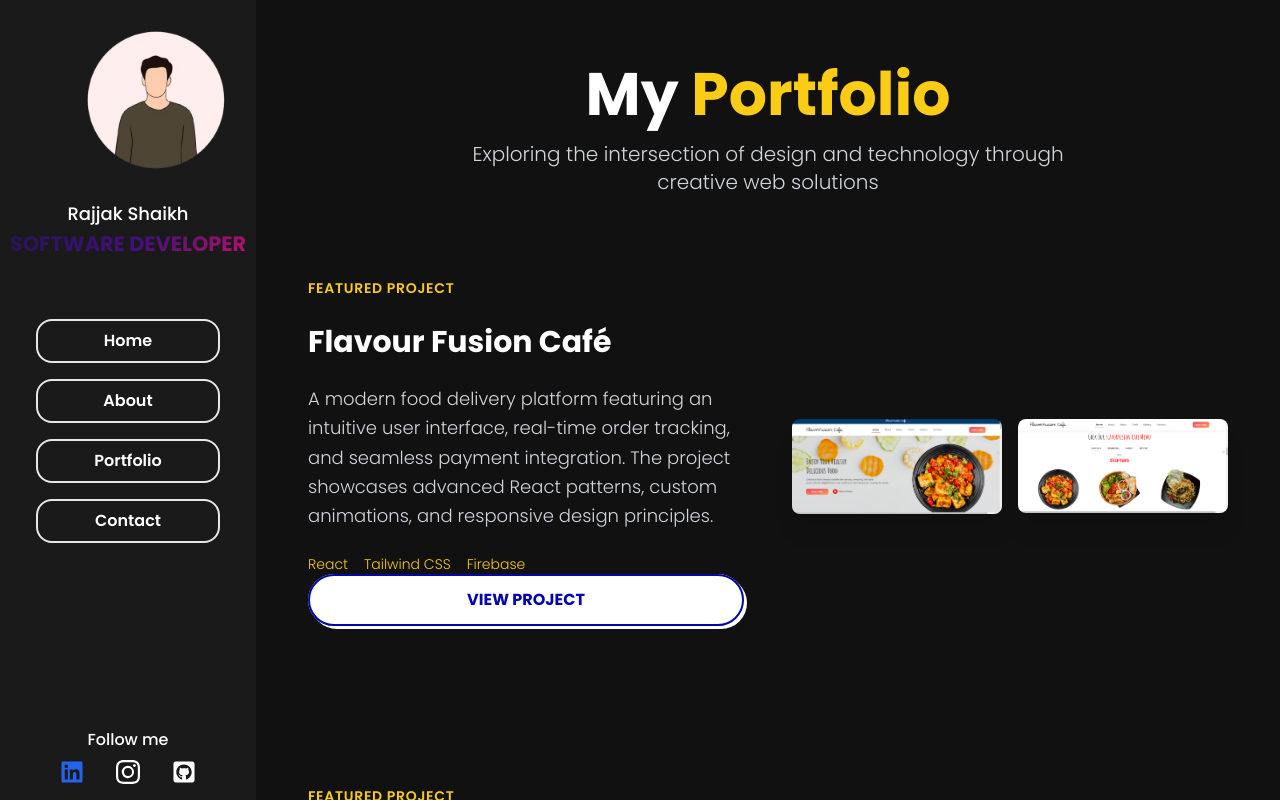
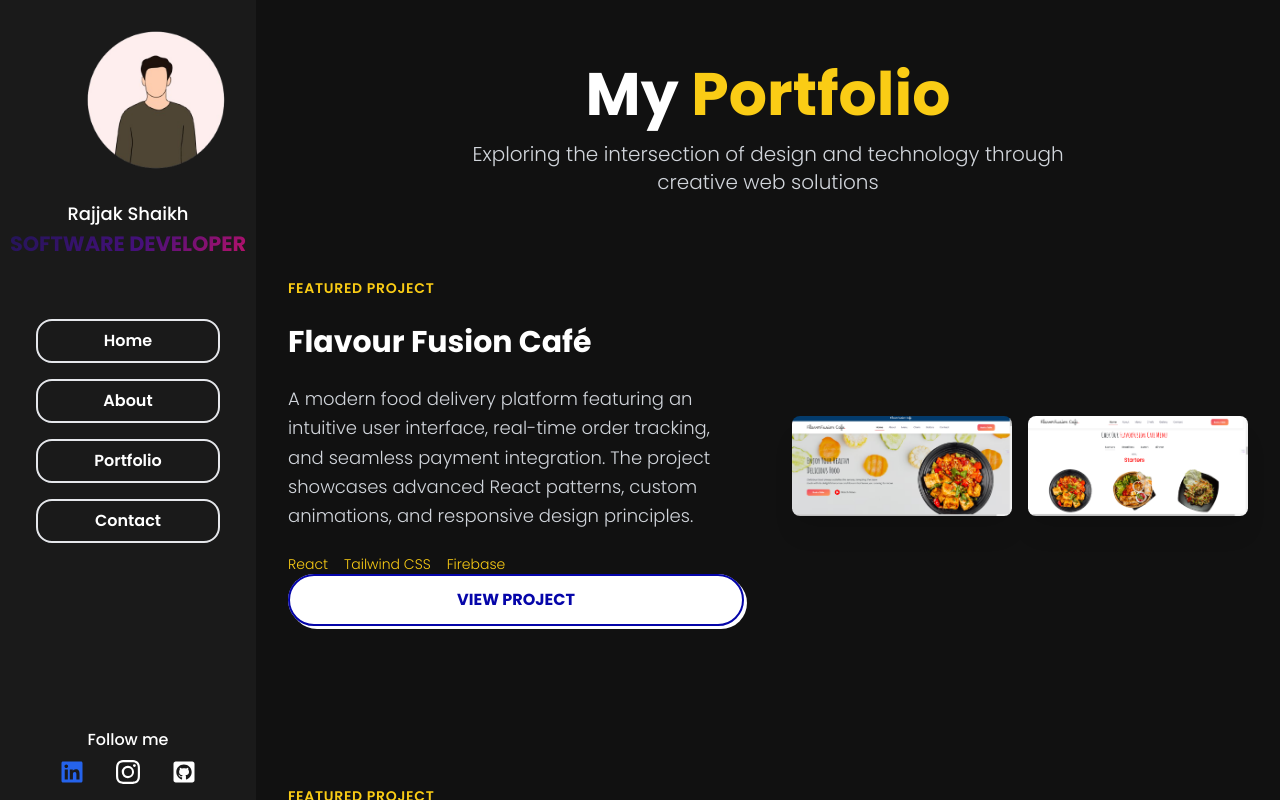
Before and after one commit to rajjakShaikh/React_portfolio_2024, a React (Vite) app: page /portfolio in a window 1280 px wide. Built offline with nearby package versions, Linux system fonts and the light colour scheme.

Commit message:
fix sidebar

```diff
--- a/src/pages/sidebar.jsx
+++ b/src/pages/sidebar.jsx
@@ -95,7 +95,7 @@ export default function Sidebar({ children }) {
           </div>
         </div>
 
-        <div className="flex-1 ml-0 overflow-y-auto px-5">
+        <div className="flex-1 ml-0 overflow-y-auto">
           <main>{children}</main>
         </div>
       </div>
```
